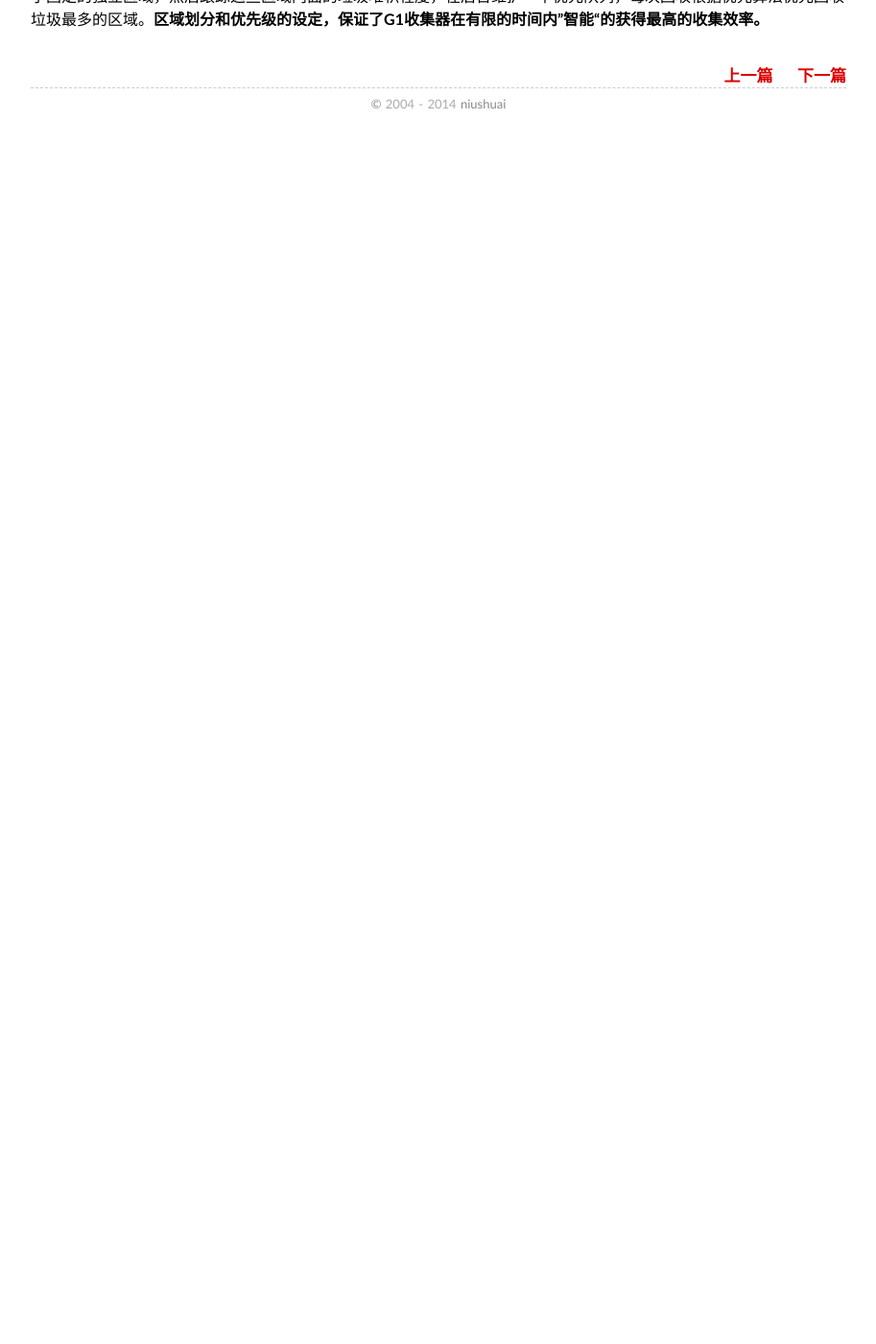
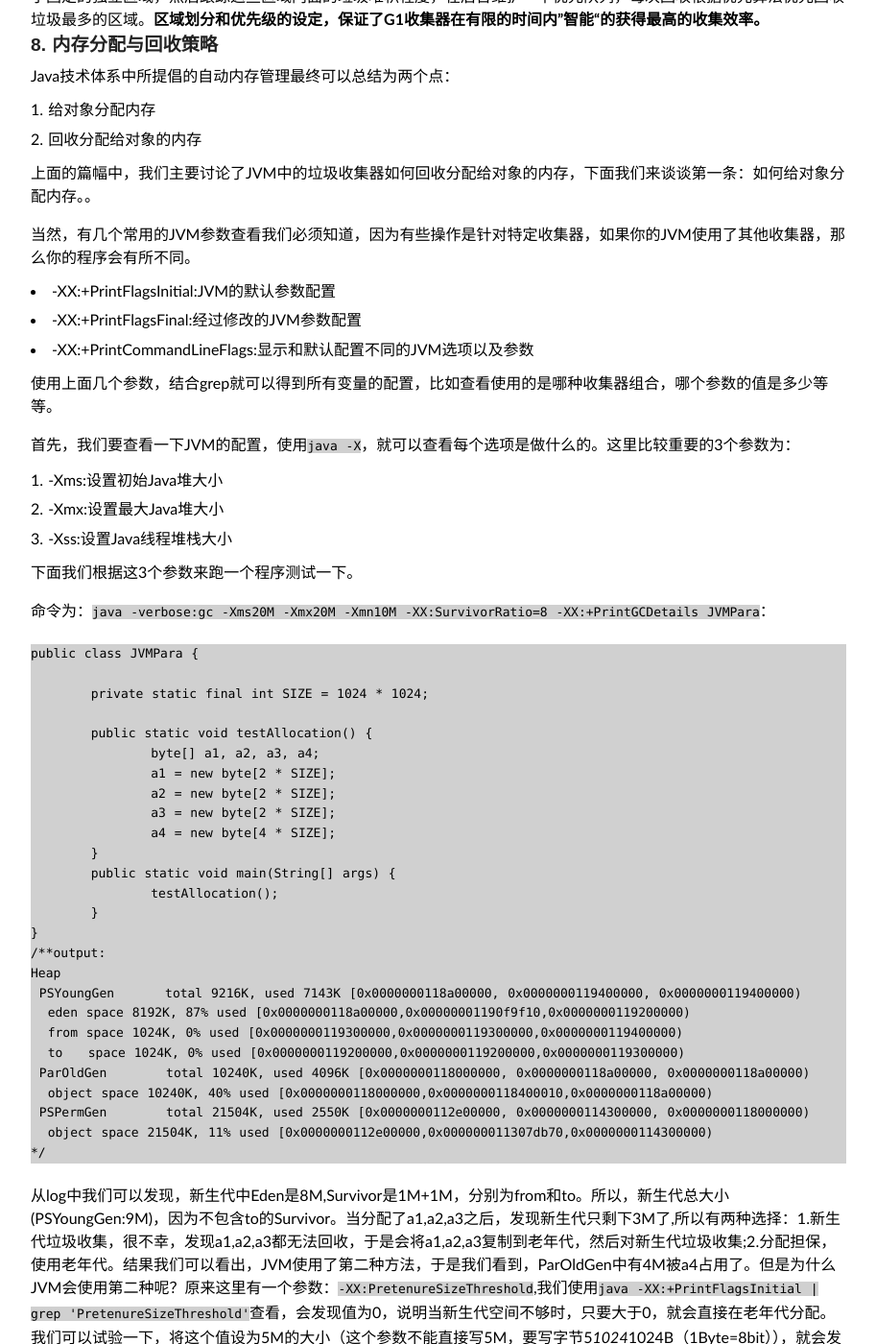
Before and after one commit to niushuai/blog, a Jekyll site: the page built from _posts/2014-05-07-garbage_collection.md, in a window 1280 px wide and 1400 px high, scrolled down 7285 px. Shown: the whole window at 96% size, without its empty margins (183-1096 px from the left). Built offline with Jekyll 4.4.1, drawn with Linux system fonts in a browser that asks for light colours; some web fonts are replaced; Markdown is read by kramdown in place of the engine named in the settings; comment, search, counter and statistics services are not loaded; before the commit the page ends 7436 px from its top, so only the background shows below that; some of the changed text lies outside the part shown.

Commit message:
增加内存分配策略

````diff
--- a/_posts/2014-05-07-garbage_collection.md
+++ b/_posts/2014-05-07-garbage_collection.md
@@ -231,3 +231,78 @@ CMS收集器的优点在于**并发收集、低停顿**，但是也不是完美
 
 1. 采用标记-整理算法
 2. 可以非常精确的控制停顿时间，能让使用者明确指定在一个长度为M毫秒的时间片段内，消耗在垃圾收集上的时间不得超过N毫秒，这几乎已经是实时Java的垃圾收集器的特征了。G1收集器没有分代的概念，而是将整个Java堆划分为多个大小固定的独立区域，然后跟踪这些区域内面的垃圾堆积程度，在后台维护一个优先队列，每次回收根据优先算法优先回收垃圾最多的区域。**区域划分和优先级的设定，保证了G1收集器在有限的时间内”智能“的获得最高的收集效率。**
+
+###8. 内存分配与回收策略
+
+Java技术体系中所提倡的自动内存管理最终可以总结为两个点：
+
+1. 给对象分配内存
+2. 回收分配给对象的内存
+
+上面的篇幅中，我们主要讨论了JVM中的垃圾收集器如何回收分配给对象的内存，下面我们来谈谈第一条：如何给对象分配内存。。
+
+当然，有几个常用的JVM参数查看我们必须知道，因为有些操作是针对特定收集器，如果你的JVM使用了其他收集器，那么你的程序会有所不同。
+
+* -XX:+PrintFlagsInitial:JVM的默认参数配置
+* -XX:+PrintFlagsFinal:经过修改的JVM参数配置
+* -XX:+PrintCommandLineFlags:显示和默认配置不同的JVM选项以及参数
+
+使用上面几个参数，结合grep就可以得到所有变量的配置，比如查看使用的是哪种收集器组合，哪个参数的值是多少等等。
+
+首先，我们要查看一下JVM的配置，使用```java -X```，就可以查看每个选项是做什么的。这里比较重要的3个参数为：
+
+1. -Xms:设置初始Java堆大小
+2. -Xmx:设置最大Java堆大小
+3. -Xss:设置Java线程堆栈大小
+
+下面我们根据这3个参数来跑一个程序测试一下。
+
+命令为：```java -verbose:gc -Xms20M -Xmx20M -Xmn10M -XX:SurvivorRatio=8 -XX:+PrintGCDetails JVMPara```：
+
+```
+public class JVMPara {
+
+	private static final int SIZE = 1024 * 1024;
+
+	public static void testAllocation() {
+		byte[] a1, a2, a3, a4;
+		a1 = new byte[2 * SIZE];
+		a2 = new byte[2 * SIZE];
+		a3 = new byte[2 * SIZE];
+		a4 = new byte[4 * SIZE];
+	}
+	public static void main(String[] args) {
+		testAllocation();
+	}
+}
+/**output:
+Heap
+ PSYoungGen      total 9216K, used 7143K [0x0000000118a00000, 0x0000000119400000, 0x0000000119400000)
+  eden space 8192K, 87% used [0x0000000118a00000,0x00000001190f9f10,0x0000000119200000)
+  from space 1024K, 0% used [0x0000000119300000,0x0000000119300000,0x0000000119400000)
+  to   space 1024K, 0% used [0x0000000119200000,0x0000000119200000,0x0000000119300000)
+ ParOldGen       total 10240K, used 4096K [0x0000000118000000, 0x0000000118a00000, 0x0000000118a00000)
+  object space 10240K, 40% used [0x0000000118000000,0x0000000118400010,0x0000000118a00000)
+ PSPermGen       total 21504K, used 2550K [0x0000000112e00000, 0x0000000114300000, 0x0000000118000000)
+  object space 21504K, 11% used [0x0000000112e00000,0x000000011307db70,0x0000000114300000)
+*/
+```
+
+从log中我们可以发现，新生代中Eden是8M,Survivor是1M+1M，分别为from和to。所以，新生代总大小(PSYoungGen:9M)，因为不包含to的Survivor。当分配了a1,a2,a3之后，发现新生代只剩下3M了,所以有两种选择：1.新生代垃圾收集，很不幸，发现a1,a2,a3都无法回收，于是会将a1,a2,a3复制到老年代，然后对新生代垃圾收集;2.分配担保，使用老年代。结果我们可以看出，JVM使用了第二种方法，于是我们看到，ParOldGen中有4M被a4占用了。但是为什么JVM会使用第二种呢？原来这里有一个参数：```-XX:PretenureSizeThreshold```,我们使用```java -XX:+PrintFlagsInitial | grep 'PretenureSizeThreshold'```查看，会发现值为0，说明当新生代空间不够时，只要大于0，就会直接在老年代分配。我们可以试验一下，将这个值设为5M的大小（这个参数不能直接写5M，要写字节5*1024*1024B（1Byte=8bit）），就会发现JVM按照第一种方法执行了。我修改以后运行，发现出现错误，原来作者提到了,PretenureSizeThreshold变量只对Serial和ParNew两款收集器有效，而我查看JVM发现我使用的是Parallel Scavenge和Parallel Old收集器，所以就没法搞了- -，如果想试验这个，可以改为ParNew和CMS组合。
+
+下面我们来说下分代的情况。因为收集器分为新生代和老年代，那么，在分配内存的时候，JVM是怎样判断一个对象是属于哪个generation呢？原来JVM使用了一个简单的对象年龄计数器来完成的：
+
+> 如果对象在Eden出生并经过第一次Minor GC后仍然存活，并且能被Survivor容纳的话，将被移动到Survivor空间中，并将对象年龄设为1.对象在Survivor区中每熬过一次Minor GC，年龄就增加1岁，当它的年龄超过阈值（默认是15岁），就会被晋升到老年代中。**对象晋升老年代的阈值，可以通过参数```-XX:MaxTenuringThreshold```设置。我们可以用```java -XX:+PrintFlagsFinal | grep 'MaxTenuringThreshold'```查看。
+
+但是实际情况可能不是酱紫滴，因为JVM会采用一种更smart的方法——动态对象年龄判定
+
+> 为了更好地适应不同程序的内存状况，JVM不是在达到年龄阈值才会将对象晋升到老年代，**如果在Survivor空间中，相同年龄所有对象的大小总和 > Survivor空间一半，那么，年龄大于等于该年龄的对象就可以直接进入老年代，而不必等待达到年龄阈值。
+
+而所谓的Minor GC和Full GC就是这样区分的：
+
+* 年轻代Young GC(Minor GC):指发生在新生代的垃圾收集，因为Java对象98%情况都是朝生夕死，所以Minor非常频繁，一般回收速度也比较快
+* 老年代Full GC:指老生在老年代的GC，出现了Full GC，经常会伴随至少一次的Minor GC（也不是绝对的，PS收集器可以选择），Full GC的速度一般会比Young GC慢10倍以上
+
+前面说到了分配担保，这里解释一下：
+
+> 分配担保：在发生Young GC时，JVM会检测之前每次晋升老年代的对象平均大小和老年代剩余空间的大小。如果大于，直接进行Full GC。如果小于，则查看```HandlePromotionFailure```设置是否允许担保失败：如果允许，只会进行Young GC；如果不允许，则也要改为进行一次Full GC。**一般情况下是把这个开关打开，要不然会出现频繁Full GC的情况。**
````
